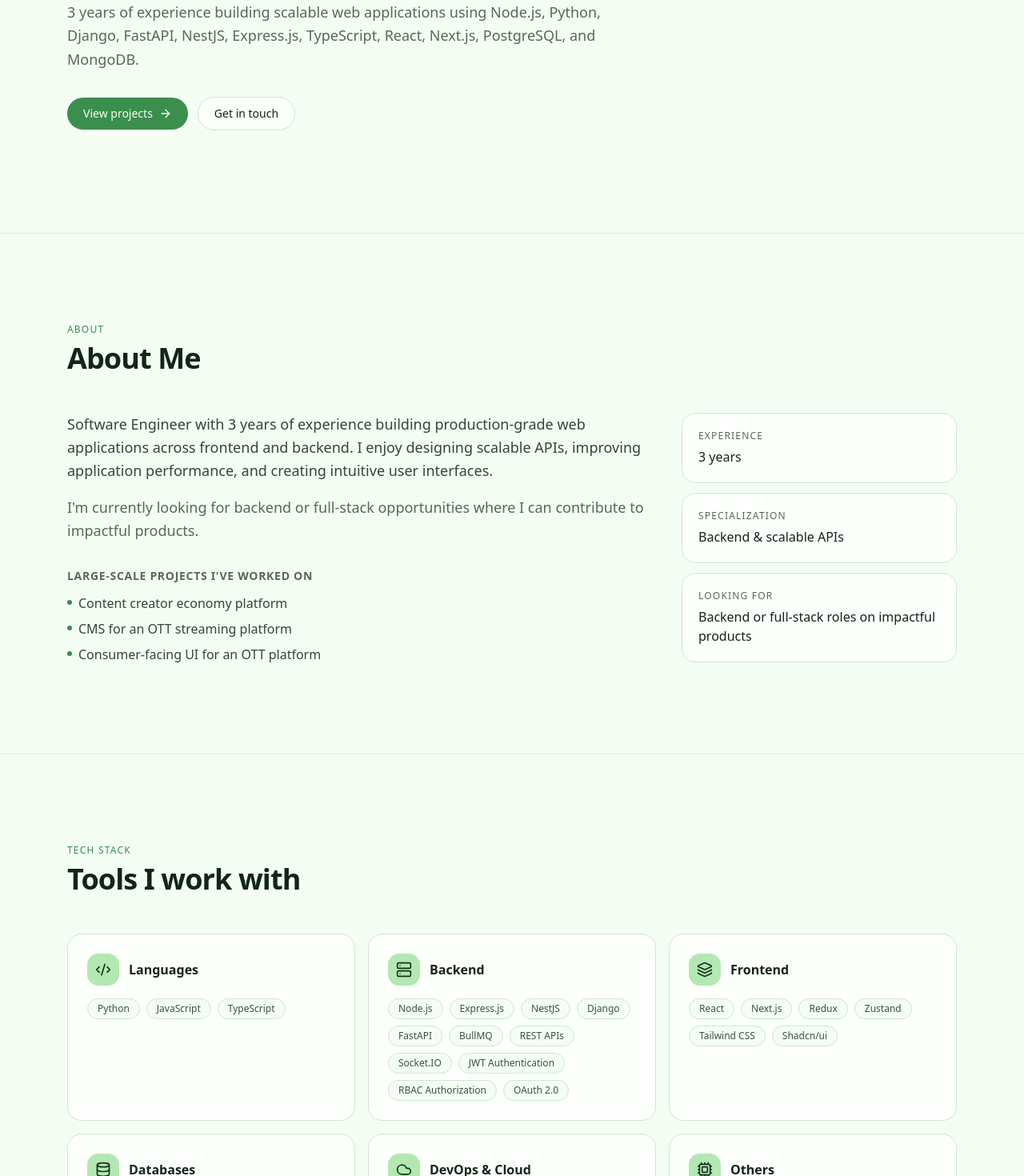
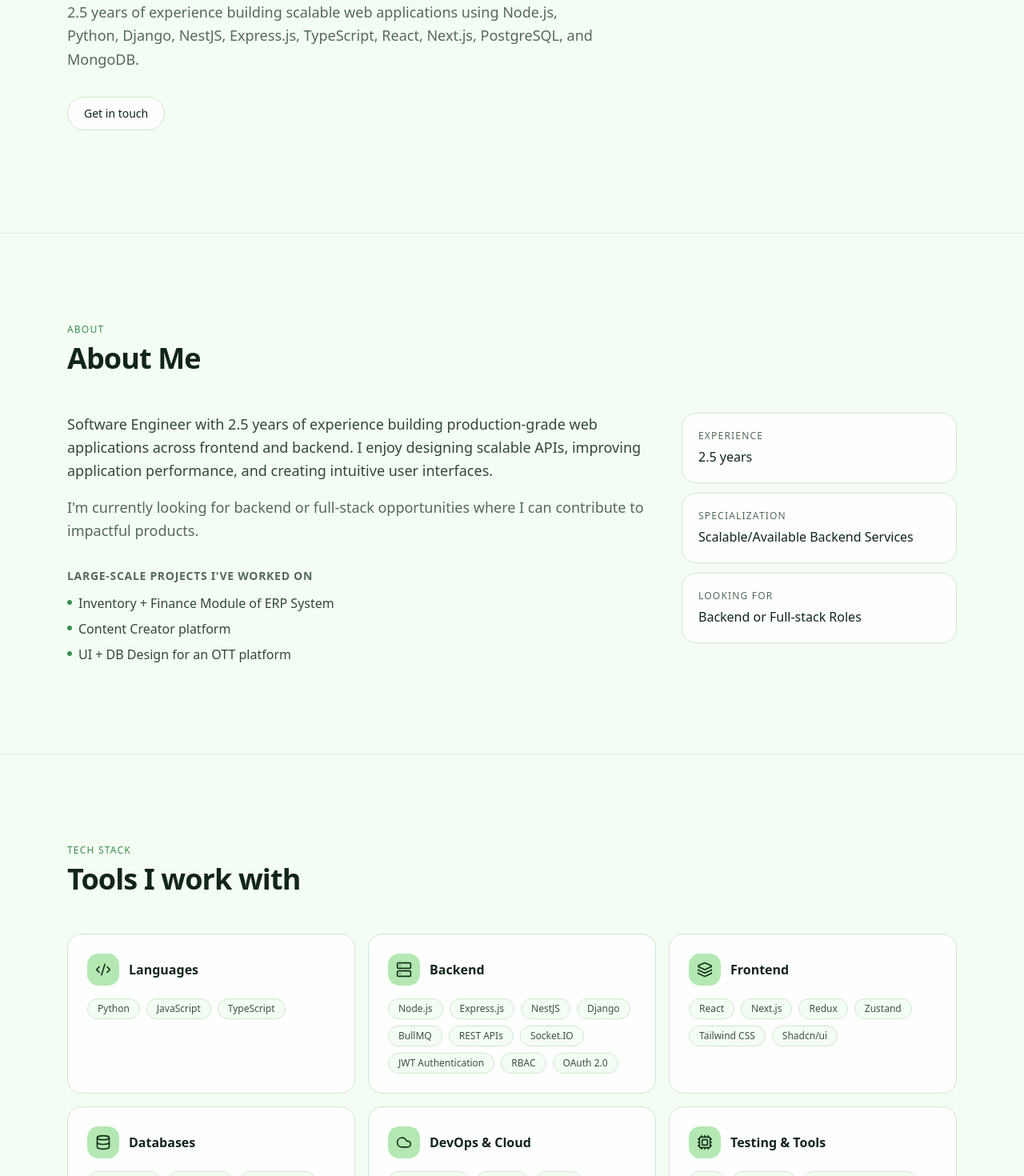
Before and after one commit to code1eve1ing/sanket-mistry, a Next.js app: page / in a window 1280 px wide. Shown: the part 360-1830 px from the top of the page at 80% size. Built offline with nearby package versions, Linux system fonts and the light colour scheme.

Commit message:
lil changes

```diff
--- a/app/components/home/About.tsx
+++ b/app/components/home/About.tsx
@@ -17,7 +17,7 @@ export default function About() {
             <div className="grid gap-10 lg:grid-cols-3">
                 <div className="lg:col-span-2">
                     <p className="text-lg leading-relaxed text-foreground/85">
-                        Software Engineer with 3 years of experience building production-grade web
+                        Software Engineer with 2.5 years of experience building production-grade web
                         applications across frontend and backend. I enjoy designing scalable APIs,
                         improving application performance, and creating intuitive user interfaces.
                     </p>
@@ -31,9 +31,9 @@ export default function About() {
                         </h3>
                         <ul className="mt-3 space-y-2 text-foreground/85">
                             {[
-                                "Content creator economy platform",
-                                "CMS for an OTT streaming platform",
-                                "Consumer-facing UI for an OTT platform",
+                                "Inventory + Finance Module of ERP System",
+                                "Content Creator platform",
+                                "UI + DB Design for an OTT platform",
                             ].map((p) => (
                                 <li key={p} className="flex items-start gap-2">
                                     <span className="mt-2 h-1.5 w-1.5 shrink-0 rounded-full bg-primary" />
@@ -44,9 +44,9 @@ export default function About() {
                     </div>
                 </div>
                 <div className="space-y-3">
-                    <AboutCard label="Experience" value="3 years" />
-                    <AboutCard label="Specialization" value="Backend & scalable APIs" />
-                    <AboutCard label="Looking for" value="Backend or full-stack roles on impactful products" />
+                    <AboutCard label="Experience" value="2.5 years" />
+                    <AboutCard label="Specialization" value="Scalable/Available Backend Services" />
+                    <AboutCard label="Looking for" value="Backend or Full-stack Roles" />
                 </div>
             </div>
         </Section>
--- a/app/components/home/Contact.tsx
+++ b/app/components/home/Contact.tsx
@@ -90,13 +90,13 @@ export default function Contact() {
               href={CONTACT.linkedin}
               external
             />
-            <ContactLink
+            {/* <ContactLink
               icon={Github}
               label="GitHub"
               value="github.com/code1eve1ing"
               href={CONTACT.github}
               external
-            />
+            /> */}
 
           </div>
         </div>
--- a/app/components/home/Hero.tsx
+++ b/app/components/home/Hero.tsx
@@ -23,15 +23,15 @@ export default function Hero() {
           Backend-Focused <span className="text-primary font-bold">Software Engineer</span>
         </p>
         <p className="mt-6 max-w-2xl text-base leading-relaxed text-muted-foreground sm:text-lg">
-          3 years of experience building scalable web applications using Node.js, Python, Django, FastAPI, NestJS, Express.js, TypeScript, React, Next.js, PostgreSQL, and MongoDB.
+          2.5 years of experience building scalable web applications using Node.js, Python, Django, NestJS, Express.js, TypeScript, React, Next.js, PostgreSQL, and MongoDB.
         </p>
         <div className="mt-8 flex flex-wrap items-center gap-3">
-          <a
+          {/* <a
             href="#projects"
             className="inline-flex items-center gap-2 rounded-full bg-primary px-5 py-2.5 text-sm font-medium text-primary-foreground transition-colors hover:bg-primary/90"
           >
             View projects <ArrowRight className="h-4 w-4" />
-          </a>
+          </a> */}
           <a
             href="#contact"
             className="inline-flex items-center gap-2 rounded-full border border-border bg-card px-5 py-2.5 text-sm font-medium text-foreground transition-colors hover:bg-accent"
--- a/app/components/home/TechStack.tsx
+++ b/app/components/home/TechStack.tsx
@@ -10,7 +10,7 @@ const techStack = [
   {
     title: "Backend",
     icon: Server,
-    items: ["Node.js", "Express.js", "NestJS", "Django", "FastAPI", "BullMQ", "REST APIs", " Socket.IO", "JWT Authentication", "RBAC Authorization", "OAuth 2.0",],
+    items: ["Node.js", "Express.js", "NestJS", "Django", "BullMQ", "REST APIs", " Socket.IO", "JWT Authentication", "RBAC", "OAuth 2.0",],
   },
   {
     title: "Frontend",
@@ -25,12 +25,12 @@ const techStack = [
   {
     title: "DevOps & Cloud",
     icon: Cloud,
-    items: ["AWS (EC2, S3)", "CI/CD"],
+    items: ["AWS (EC2, S3)", "Docker", "CI/CD"],
   },
   {
-    title: "Others",
+    title: "Testing & Tools",
     icon: Cpu,
-    items: ["Git", "GitHub"],
+    items: ["Jest", "Supertest", "React Testing Library", "Git", "GitHub", "Postman", "VS Code", "Cursor", "Zed"],
   },
 ];
 
@@ -62,7 +62,7 @@ export default function TechStack() {
           );
         })}
       </div>
-      <div className="mt-6 flex flex-wrap items-center gap-2 rounded-2xl border border-dashed border-border bg-card/50 p-5 text-sm text-muted-foreground">
+      {/* <div className="mt-6 flex flex-wrap items-center gap-2 rounded-2xl border border-dashed border-border bg-card/50 p-5 text-sm text-muted-foreground">
         <Sparkles className="h-4 w-4 text-primary" />
         <span className="font-medium text-foreground">Currently learning:</span>
         {["Microservices Architecture", "Docker", "Kubernetes"].map((t) => (
@@ -73,7 +73,7 @@ export default function TechStack() {
             {t}
           </span>
         ))}
-      </div>
+      </div> */}
     </Section>
   );
 }
--- a/app/components/layout/Footer.tsx
+++ b/app/components/layout/Footer.tsx
@@ -10,7 +10,7 @@ export default function Footer() {
           <span>Built by Sanket Mistry — {new Date().getFullYear()}</span>
         </div>
         <div className="flex items-center gap-4">
-          <a href={CONTACT.github} target="_blank" rel="noopener noreferrer" className="hover:text-foreground">GitHub</a>
+          {/* <a href={CONTACT.github} target="_blank" rel="noopener noreferrer" className="hover:text-foreground">GitHub</a> */}
           <a href={CONTACT.linkedin} target="_blank" rel="noopener noreferrer" className="hover:text-foreground">LinkedIn</a>
         </div>
       </div>
```
